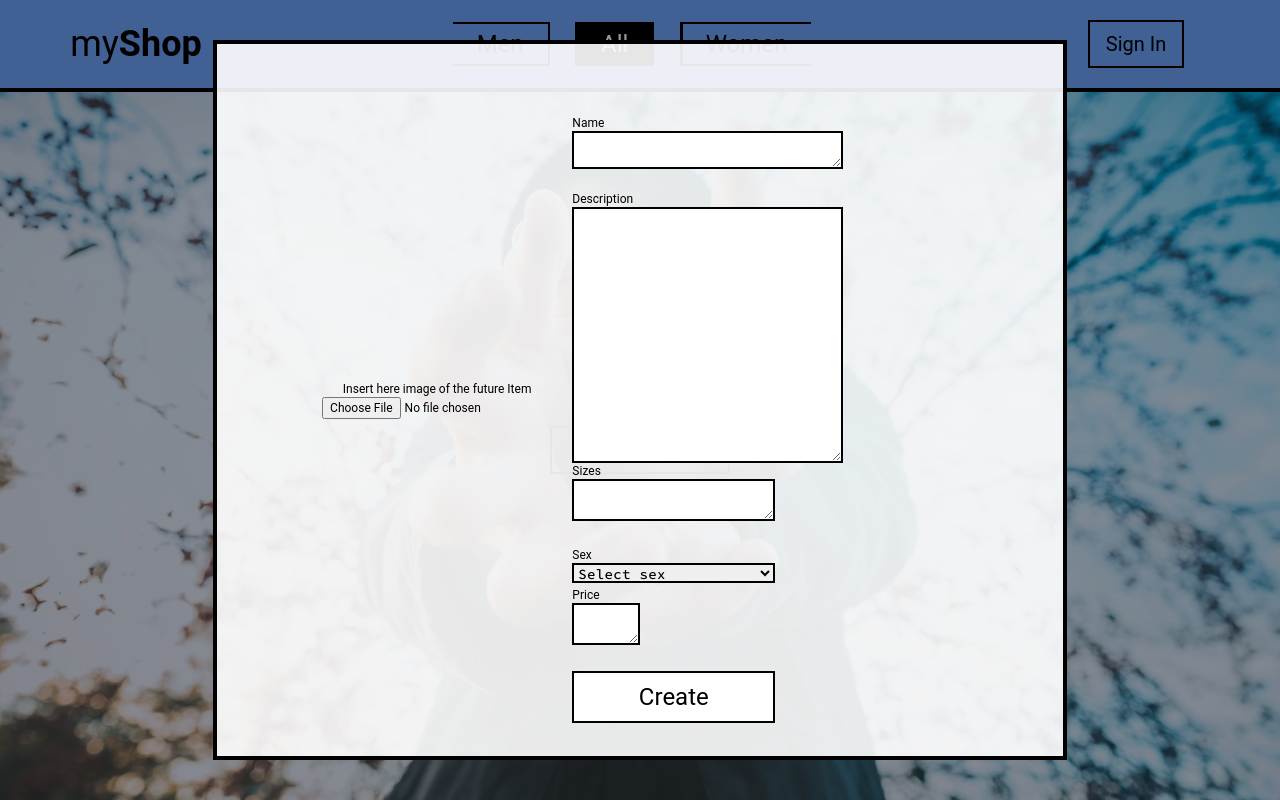
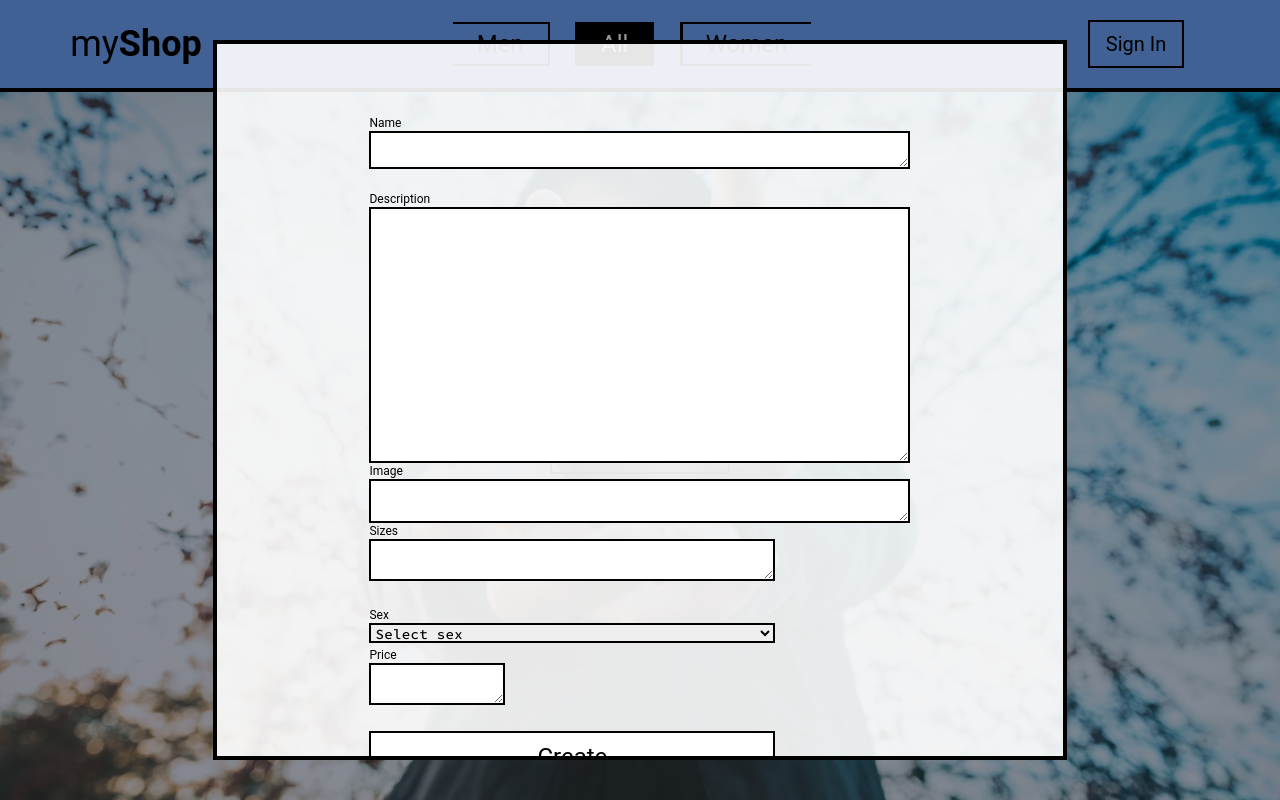
Before and after one commit to oh1omon/magaziini-client, a React (Create React App) app: page /working in a window 1280 px wide. Shown: the top 800 px of the page. Built offline with nearby package versions, Linux system fonts and the light colour scheme; no server answers.

Commit message:
changed form for image upload from file to textarea

```diff
--- a/src/components/Modals/WorkingModal.tsx
+++ b/src/components/Modals/WorkingModal.tsx
@@ -40,16 +40,12 @@ export default function WorkingModal() {
 				onClick={(e) => e.stopPropagation()}
 			>
 				<div
-					className={`flex flex-col lg:flex-row items-center
+					className={`flex flex-col items-center
 						'justify-between'
 					 w-4/5 h-auto lg:h-4/5 text-xs`}
 				>
 					<>
-						<div className='flex flex-col items-center justify-center w-auto h-auto mb-4 lg:mb-0 lg:w-2/5'>
-							<label htmlFor={'file'}>Insert here image of the future Item</label>
-							<input onChange={(e) => changeHandler(e)} type={'file'} id={'file'} name={'photo'} />
-						</div>
-						<div className='w-full h-full lg:w-2/5'>
+						<div className='w-full h-full lg:w-4/5 '>
 							<form className='flex flex-col justify-between h-full' encType='multipart/form-data'>
 								<div className='mb-4 lg:mb-0 flex flex-col'>
 									<label htmlFor={'name'}>Name</label>
@@ -70,6 +66,17 @@ export default function WorkingModal() {
 										name={'description'}
 										className={`border-2 font-mono w-full h-64 text-xs text-justify lg:text-sm text-opacity-80 ${
 											err.includes('description') ? 'border-red-700' : 'border-black'
+										}`}
+									></textarea>
+								</div>
+								<div className='mb-4 lg:mb-0 flex flex-col'>
+									<label htmlFor={'image'}>Image</label>
+									<textarea
+										onChange={(e) => changeHandler(e)}
+										id={'image'}
+										name={'image'}
+										className={`border-2 font-mono w-full h-full text-xs text-justify lg:text-sm text-opacity-80 ${
+											err.includes('image') ? 'border-red-700' : 'border-black'
 										}`}
 									></textarea>
 								</div>
```
